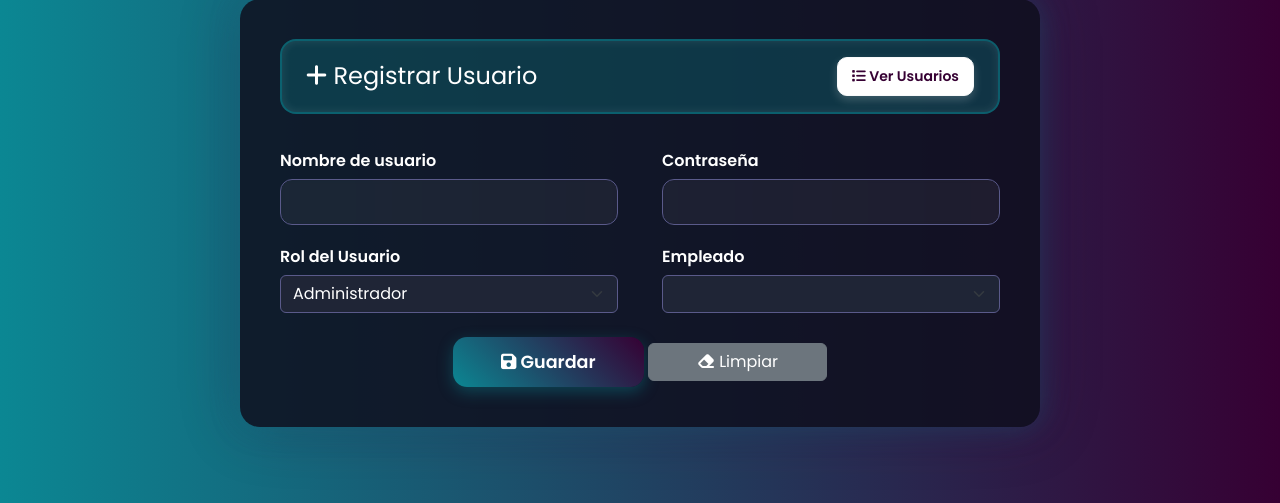
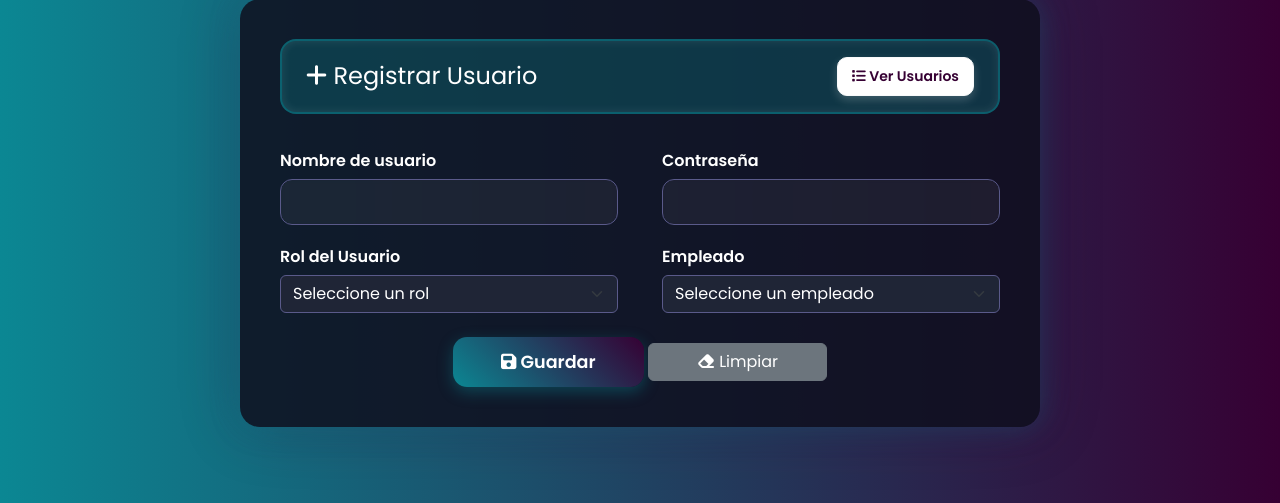
Before and after one commit to AlxsDnt04/SistemaRolV2, a PHP site: page /formulario.php in a window 1280 px wide. Shown: the part 187-690 px from the top of the page. Run offline with PHP 8.4, Linux system fonts and the light colour scheme; data that the repository does not hold is empty.

Commit message:
Fix user creation logic and update form fields for employee selection

```diff
--- a/controllers/UsuariosController.php
+++ b/controllers/UsuariosController.php
@@ -18,7 +18,7 @@ if ($_SERVER['REQUEST_METHOD'] === 'POST') {
         $usuarios->actualizarUsuario($_POST);
     } elseif (isset($_POST['accion']) && $_POST['accion'] === 'crear') {
         // Crear
-        $usuarios->crearUsuario($_POST['usuario'], $_POST['contrasena'], $_POST['rol'], $_POST['empleado']);
+        $usuarios->crearUsuario($_POST['usuario'], $_POST['contrasena'], $_POST['rol'], $_POST['ci_empleado']);
     } else {
         // Redirigir si no se especifica acción
         header('Location: ../view/usuarios/listar.php?error=1');
--- a/view/usuarios/formulario.php
+++ b/view/usuarios/formulario.php
@@ -41,6 +41,8 @@ if (isset($_GET['id'])) {
       <?php if ($esEdicion): ?>
         <input type="hidden" name="accion" value="actualizar">
         <input type="hidden" name="id" value="<?=$data['id']?>">
+      <?php else: ?>
+        <input type="hidden" name="accion" value="crear">
       <?php endif; ?>
       <div class="row">
         <div class="col-md-6">
@@ -55,17 +57,18 @@ if (isset($_GET['id'])) {
         <div class="col-md-6">
           <label for="rol" class="form-label">Rol del Usuario</label>
           <select class="form-select" id="rol" name="rol" required>
-            <option value="" disabled>Seleccione un rol</option>
-            <option value="admin">Administrador</option>
-            <option value="empleado">Usuario</option>
+            <option value="" disabled <?= empty($data['rol']) ? 'selected' : '' ?>>Seleccione un rol</option>
+            <option value="admin" <?= (isset($data['rol']) && $data['rol'] === 'admin') ? 'selected' : '' ?>>Administrador</option>
+            <option value="empleado" <?= (isset($data['rol']) && $data['rol'] === 'empleado') ? 'selected' : '' ?>>Usuario</option>
           </select>
         </div>
         <div class="col-md-6">
           <label for="empleado" class="form-label">Empleado</label>
-          <select class="form-select" id="empleado" name="empleado" required>
-            <option value="" disabled>Seleccione un empleado</option>
+          <select class="form-select" id="ci_empleado" name="ci_empleado" required>
+            <option value="" disabled <?= empty($data['ci_empleado']) ? 'selected' : '' ?>>Seleccione un empleado</option>
             <?php foreach ($empleado as $e): ?>
-              <option value="<?= htmlspecialchars($e['ci_empleado']) ?>">
+              <option value="<?= htmlspecialchars($e['ci_empleado']) ?>"
+                <?= (isset($data['ci_empleado']) && $data['ci_empleado'] == $e['ci_empleado']) ? 'selected' : '' ?>>
                 <?= htmlspecialchars($e['ci_empleado'] . ' - ' . $e['nombre'] . ' ' . $e['apellido']) ?>
               </option>
             <?php endforeach; ?>
--- a/view/usuarios/listar.php
+++ b/view/usuarios/listar.php
@@ -8,7 +8,7 @@ $userQuery = $usuarios->obtenerTodosUsuarios();
 
 <head>
   <meta charset="UTF-8">
-  <title>Listado de Departamentos</title>
+  <title>Listado de Usuario</title>
   <link rel="stylesheet" href="https://cdnjs.cloudflare.com/ajax/libs/font-awesome/6.5.0/css/all.min.css">
   <link href="https://cdn.jsdelivr.net/npm/bootstrap@5.3.3/dist/css/bootstrap.min.css" rel="stylesheet">
   <link rel="stylesheet" href="../../assets/css/listado.css">
```
